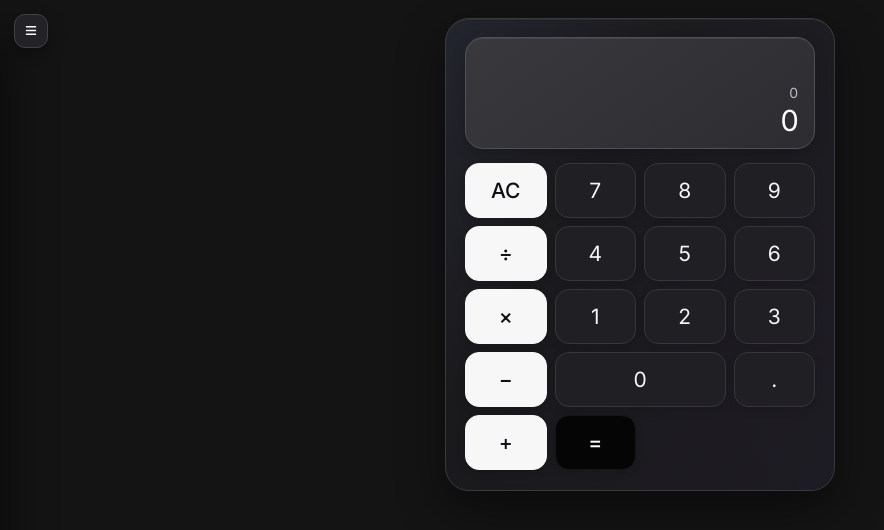
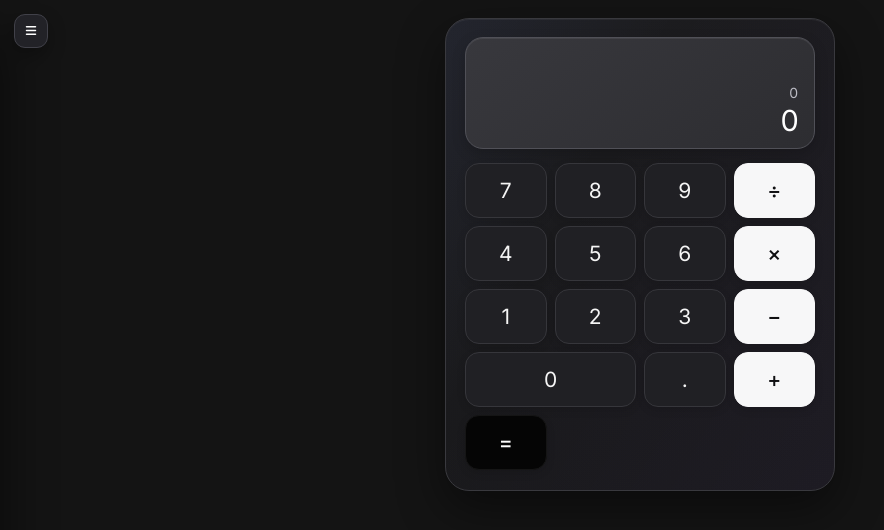
Before and after one commit to TEJAS-MK2/Calculator, a plain HTML site: page index.html in a window 1280 px wide. Shown: the whole page, without its empty margins (0-884 px from the left). Drawn offline with Linux system fonts and the light colour scheme.

Commit message:
fix: keep clear control exclusively in sidebar

```diff
--- a/index.html
+++ b/index.html
@@ -21,70 +21,28 @@
     <i class="fas fa-bars" aria-hidden="true"></i>
   </button>
   <div class="sidebar-backdrop" id="sidebarBackdrop"></div>
-
   <aside class="feature-sidebar" id="featureSidebar" aria-hidden="true">
-    <div class="sidebar-head">
-      <span class="sidebar-title">Controls</span>
-      <button class="sidebar-close" id="sidebarClose" type="button" aria-label="Close controls">
-        <i class="fas fa-xmark" aria-hidden="true"></i>
-      </button>
-    </div>
+    <div class="sidebar-head"><span class="sidebar-title">Controls</span><button class="sidebar-close" id="sidebarClose" type="button" aria-label="Close controls"><i class="fas fa-xmark" aria-hidden="true"></i></button></div>
     <nav class="feature-list" aria-label="Calculator controls">
-      <button class="feature-item" data-feature="history" type="button">
-        <i class="fas fa-clock-rotate-left" aria-hidden="true"></i><span>History</span>
-      </button>
-      <button class="feature-item" data-feature="clear" type="button">
-        <i class="fas fa-eraser" aria-hidden="true"></i><span>Clear</span>
-      </button>
-      <button class="feature-item" data-feature="theme" type="button">
-        <i class="fas fa-circle-half-stroke" aria-hidden="true"></i><span>Theme</span>
-      </button>
+      <button class="feature-item" data-feature="history" type="button"><i class="fas fa-clock-rotate-left" aria-hidden="true"></i><span>History</span></button>
+      <button class="feature-item" data-feature="clear" type="button"><i class="fas fa-eraser" aria-hidden="true"></i><span>Clear</span></button>
+      <button class="feature-item" data-feature="theme" type="button"><i class="fas fa-circle-half-stroke" aria-hidden="true"></i><span>Theme</span></button>
     </nav>
   </aside>
-
   <div class="container-fluid min-vh-100 d-flex align-items-center justify-content-center">
-    <div class="calculator-container">
-      <main class="calculator" aria-label="Calculator">
-        <div class="display-container" aria-live="polite">
-          <div class="expression-preview" id="expressionPreview"></div>
-          <div class="display-secondary" id="displaySecondary">0</div>
-          <div class="display-primary" id="displayPrimary">0</div>
-        </div>
-
-        <div class="history-panel" id="historyPanel" aria-hidden="true">
-          <div class="history-header"><span>Calculation History</span><span class="history-count" id="historyCount">0</span></div>
-          <div class="history-list" id="historyList"><div class="history-empty">No calculations yet</div></div>
-        </div>
-
-        <div class="button-grid">
-          <button class="btn btn-function" data-action="clear-all" type="button">AC</button>
-          <button class="btn btn-number" data-number="7" type="button">7</button>
-          <button class="btn btn-number" data-number="8" type="button">8</button>
-          <button class="btn btn-number" data-number="9" type="button">9</button>
-          <button class="btn btn-operator" data-action="divide" type="button">÷</button>
-          <button class="btn btn-number" data-number="4" type="button">4</button>
-          <button class="btn btn-number" data-number="5" type="button">5</button>
-          <button class="btn btn-number" data-number="6" type="button">6</button>
-          <button class="btn btn-operator" data-action="multiply" type="button">×</button>
-          <button class="btn btn-number" data-number="1" type="button">1</button>
-          <button class="btn btn-number" data-number="2" type="button">2</button>
-          <button class="btn btn-number" data-number="3" type="button">3</button>
-          <button class="btn btn-operator" data-action="subtract" type="button">−</button>
-          <button class="btn btn-number btn-zero" data-number="0" type="button">0</button>
-          <button class="btn btn-number" data-action="decimal" type="button">.</button>
-          <button class="btn btn-operator" data-action="add" type="button">+</button>
-          <button class="btn btn-equals" data-action="equals" type="button">=</button>
-        </div>
-      </main>
-    </div>
+    <div class="calculator-container"><main class="calculator" aria-label="Calculator">
+      <div class="display-container" aria-live="polite"><div class="expression-preview" id="expressionPreview"></div><div class="display-secondary" id="displaySecondary">0</div><div class="display-primary" id="displayPrimary">0</div></div>
+      <div class="history-panel" id="historyPanel" aria-hidden="true"><div class="history-header"><span>Calculation History</span><span class="history-count" id="historyCount">0</span></div><div class="history-list" id="historyList"><div class="history-empty">No calculations yet</div></div></div>
+      <div class="button-grid">
+        <button class="btn btn-number" data-number="7" type="button">7</button><button class="btn btn-number" data-number="8" type="button">8</button><button class="btn btn-number" data-number="9" type="button">9</button><button class="btn btn-operator" data-action="divide" type="button">÷</button>
+        <button class="btn btn-number" data-number="4" type="button">4</button><button class="btn btn-number" data-number="5" type="button">5</button><button class="btn btn-number" data-number="6" type="button">6</button><button class="btn btn-operator" data-action="multiply" type="button">×</button>
+        <button class="btn btn-number" data-number="1" type="button">1</button><button class="btn btn-number" data-number="2" type="button">2</button><button class="btn btn-number" data-number="3" type="button">3</button><button class="btn btn-operator" data-action="subtract" type="button">−</button>
+        <button class="btn btn-number btn-zero" data-number="0" type="button">0</button><button class="btn btn-number" data-action="decimal" type="button">.</button><button class="btn btn-operator" data-action="add" type="button">+</button><button class="btn btn-equals" data-action="equals" type="button">=</button>
+      </div>
+    </main></div>
   </div>
-
-  <script src="./script.js?v=18"></script>
-  <script type="module" src="./calculator-core-ui.js?v=5"></script>
-  <script>
-    if ('serviceWorker' in navigator) {
-      window.addEventListener('load', () => navigator.serviceWorker.register('./sw.js').catch(() => {}));
-    }
-  </script>
+  <script src="./script.js?v=19"></script>
+  <script type="module" src="./calculator-core-ui.js?v=6"></script>
+  <script>if ('serviceWorker' in navigator) window.addEventListener('load', () => navigator.serviceWorker.register('./sw.js').catch(() => {}));</script>
 </body>
 </html>
```
